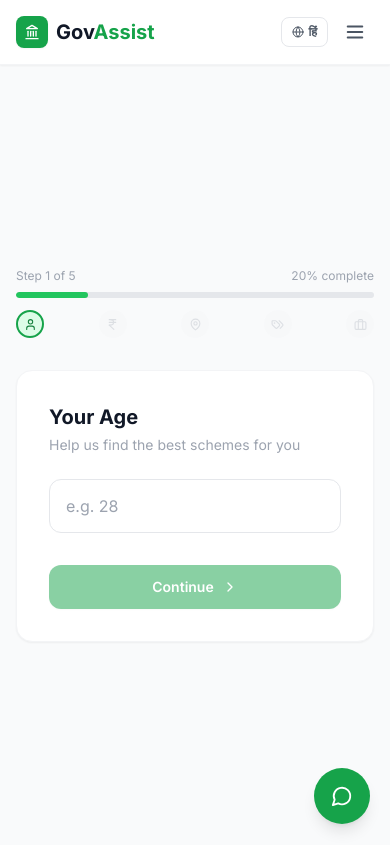
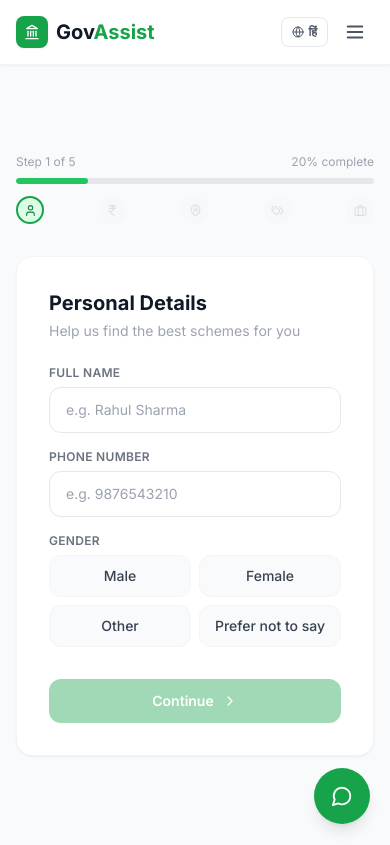
Before and after one commit to Dhruvvv109/GovAssist, a React (Vite) app: page /setup in a window 390 px wide. Built offline with nearby package versions, Linux system fonts and the light colour scheme.

Commit message:
fix: remove deadlines, rewrite ProfileSetup with name/phone/gender + localStorage

```diff
--- a/src/App.jsx
+++ b/src/App.jsx
@@ -6,7 +6,6 @@ import ProfileSetup from './pages/ProfileSetup'
 import Dashboard from './pages/Dashboard'
 import Schemes from './pages/Schemes'
 import SchemeDetails from './pages/SchemeDetails'
-import Deadlines from './pages/Deadlines'
 
 export default function App() {
   return (
@@ -19,7 +18,6 @@ export default function App() {
           <Route path="/dashboard" element={<Dashboard />} />
           <Route path="/schemes" element={<Schemes />} />
           <Route path="/scheme/:id" element={<SchemeDetails />} />
-          <Route path="/deadlines" element={<Deadlines />} />
         </Routes>
         <Chatbot />
       </div>
--- a/src/pages/ProfileSetup.jsx
+++ b/src/pages/ProfileSetup.jsx
@@ -1,36 +1,164 @@
-import { useState } from 'react'
+import { useState, useEffect } from 'react'
 import { useNavigate } from 'react-router-dom'
-import { ChevronRight, ChevronLeft, User, IndianRupee, MapPin, Tags, Briefcase } from 'lucide-react'
+import { ChevronRight, ChevronLeft, User, IndianRupee, MapPin, Tags, Briefcase, Phone, UserCheck, CheckCircle2 } from 'lucide-react'
+
+const PROFILE_KEY = 'govassist_profile'
 
 const STATES = [
-  'Andhra Pradesh','Assam','Bihar','Chhattisgarh','Delhi','Goa','Gujarat',
-  'Haryana','Himachal Pradesh','Jharkhand','Karnataka','Kerala','Madhya Pradesh',
-  'Maharashtra','Manipur','Meghalaya','Odisha','Punjab','Rajasthan','Tamil Nadu',
-  'Telangana','Uttar Pradesh','Uttarakhand','West Bengal',
+  'Andhra Pradesh','Arunachal Pradesh','Assam','Bihar','Chhattisgarh','Delhi','Goa',
+  'Gujarat','Haryana','Himachal Pradesh','Jharkhand','Karnataka','Kerala',
+  'Madhya Pradesh','Maharashtra','Manipur','Meghalaya','Mizoram','Nagaland',
+  'Odisha','Punjab','Rajasthan','Sikkim','Tamil Nadu','Telangana','Tripura',
+  'Uttar Pradesh','Uttarakhand','West Bengal','J&K','Ladakh',
 ]
-
-const CATEGORIES = ['General','OBC','SC','ST','EWS','Minority','Differently Abled']
-const OCCUPATIONS = ['Farmer','Student','Entrepreneur','Government Employee','Private Employee','Self-employed','Homemaker','Unemployed','Any']
-
-const steps = [
-  { id: 1, title: 'Basic Info',   icon: User,         field: 'age',        label: 'Your Age', type: 'number', placeholder: 'e.g. 28' },
-  { id: 2, title: 'Income',      icon: IndianRupee,   field: 'income',     label: 'Annual Family Income (₹)', type: 'number', placeholder: 'e.g. 250000' },
-  { id: 3, title: 'Location',    icon: MapPin,        field: 'state',      label: 'Your State', type: 'select', options: STATES },
-  { id: 4, title: 'Category',   icon: Tags,          field: 'category',   label: 'Social Category', type: 'select', options: CATEGORIES },
-  { id: 5, title: 'Occupation',  icon: Briefcase,     field: 'occupation', label: 'Primary Occupation', type: 'select', options: OCCUPATIONS },
-]
+const CATEGORIES  = ['General','OBC','SC','ST','EWS','Minority','Differently Abled']
+const OCCUPATIONS = ['Farmer','Student','Entrepreneur','Government Employee','Private Employee','Self-employed','Homemaker','Unemployed']
+const GENDERS     = ['Male','Female','Other','Prefer not to say']
 
 export default function ProfileSetup() {
   const navigate = useNavigate()
-  const [step, setStep] = useState(0)
-  const [profile, setProfile] = useState({ age: '', income: '', state: '', category: '', occupation: '' })
+  const [step, setStep]       = useState(0)
   const [loading, setLoading] = useState(false)
+  const [profile, setProfile] = useState(() => {
+    try {
+      const saved = JSON.parse(localStorage.getItem(PROFILE_KEY) || '{}')
+      return {
+        name: saved.name || '', phone: saved.phone || '', gender: saved.gender || '',
+        age: saved.age || '', income: saved.income || '', state: saved.state || '',
+        category: saved.category || '', occupation: saved.occupation || '',
+      }
+    } catch { return { name:'', phone:'', gender:'', age:'', income:'', state:'', category:'', occupation:'' } }
+  })
 
-  const current = steps[step]
-  const progress = ((step + 1) / steps.length) * 100
+  const set = (field, val) => setProfile(p => ({ ...p, [field]: val }))
+
+  const steps = [
+    {
+      title: 'Personal Details', icon: User,
+      fields: ['name','phone','gender'],
+      render: () => (
+        <div className="space-y-4">
+          <div>
+            <label className="block text-xs font-semibold text-gray-500 uppercase tracking-wide mb-1.5">Full Name</label>
+            <input value={profile.name} onChange={e => set('name', e.target.value)}
+              placeholder="e.g. Rahul Sharma"
+              className="w-full px-4 py-3 border border-gray-200 rounded-xl text-sm focus:outline-none focus:border-primary-400 focus:ring-2 focus:ring-primary-100 transition-all" />
+          </div>
+          <div>
+            <label className="block text-xs font-semibold text-gray-500 uppercase tracking-wide mb-1.5">Phone Number</label>
+            <input value={profile.phone} onChange={e => set('phone', e.target.value)}
+              placeholder="e.g. 9876543210" type="tel" maxLength={10}
+              className="w-full px-4 py-3 border border-gray-200 rounded-xl text-sm focus:outline-none focus:border-primary-400 focus:ring-2 focus:ring-primary-100 transition-all" />
+          </div>
+          <div>
+            <label className="block text-xs font-semibold text-gray-500 uppercase tracking-wide mb-1.5">Gender</label>
+            <div className="grid grid-cols-2 gap-2">
+              {GENDERS.map(g => (
+                <button key={g} onClick={() => set('gender', g)}
+                  className={"py-2.5 px-3 rounded-xl text-sm font-medium border transition-all " +
+                    (profile.gender === g ? 'bg-primary-50 border-primary-400 text-primary-700 font-semibold' : 'bg-gray-50 border-gray-100 text-gray-700 hover:border-gray-300')}>
+                  {g}
+                </button>
+              ))}
+            </div>
+          </div>
+        </div>
+      ),
+      canProceed: () => profile.name.trim().length >= 2 && profile.gender !== '',
+    },
+    {
+      title: 'Age & Income', icon: IndianRupee,
+      fields: ['age','income'],
+      render: () => (
+        <div className="space-y-4">
+          <div>
+            <label className="block text-xs font-semibold text-gray-500 uppercase tracking-wide mb-1.5">Your Age</label>
+            <input value={profile.age} onChange={e => set('age', e.target.value)}
+              type="number" placeholder="e.g. 28" min={1} max={120}
+              className="w-full px-4 py-3 border border-gray-200 rounded-xl text-sm focus:outline-none focus:border-primary-400 focus:ring-2 focus:ring-primary-100 transition-all" />
+          </div>
+          <div>
+            <label className="block text-xs font-semibold text-gray-500 uppercase tracking-wide mb-1.5">Annual Family Income (₹)</label>
+            <input value={profile.income} onChange={e => set('income', e.target.value)}
+              type="number" placeholder="e.g. 250000" min={0}
+              className="w-full px-4 py-3 border border-gray-200 rounded-xl text-sm focus:outline-none focus:border-primary-400 focus:ring-2 focus:ring-primary-100 transition-all" />
+            {profile.income && (
+              <p className="text-xs text-gray-400 mt-1.5">
+                ≈ ₹{Math.round(profile.income/12).toLocaleString('en-IN')}/month
+              </p>
+            )}
+          </div>
+        </div>
+      ),
+      canProceed: () => profile.age !== '' && profile.income !== '',
+    },
+    {
+      title: 'Location', icon: MapPin,
+      fields: ['state'],
+      render: () => (
+        <div>
+          <label className="block text-xs font-semibold text-gray-500 uppercase tracking-wide mb-3">Your State / UT</label>
+          <div className="grid grid-cols-2 gap-2 max-h-64 overflow-y-auto pr-1">
+            {STATES.map(s => (
+              <button key={s} onClick={() => set('state', s)}
+                className={"py-2 px-3 rounded-xl text-sm font-medium border text-left transition-all " +
+                  (profile.state === s ? 'bg-primary-50 border-primary-400 text-primary-700 font-semibold' : 'bg-gray-50 border-gray-100 text-gray-700 hover:border-gray-300')}>
+                {s}
+              </button>
+            ))}
+          </div>
+        </div>
+      ),
+      canProceed: () => profile.state !== '',
+    },
+    {
+      title: 'Category', icon: Tags,
+      fields: ['category'],
+      render: () => (
+        <div>
+          <label className="block text-xs font-semibold text-gray-500 uppercase tracking-wide mb-3">Social Category</label>
+          <div className="grid grid-cols-2 gap-2">
+            {CATEGORIES.map(c => (
+              <button key={c} onClick={() => set('category', c)}
+                className={"py-2.5 px-3 rounded-xl text-sm font-medium border transition-all " +
+                  (profile.category === c ? 'bg-primary-50 border-primary-400 text-primary-700 font-semibold' : 'bg-gray-50 border-gray-100 text-gray-700 hover:border-gray-300')}>
+                {c}
+              </button>
+            ))}
+          </div>
+        </div>
+      ),
+      canProceed: () => profile.category !== '',
+    },
+    {
+      title: 'Occupation', icon: Briefcase,
+      fields: ['occupation'],
+      render: () => (
+        <div>
+          <label className="block text-xs font-semibold text-gray-500 uppercase tracking-wide mb-3">Primary Occupation</label>
+          <div className="grid grid-cols-2 gap-2">
+            {OCCUPATIONS.map(o => (
+              <button key={o} onClick={() => set('occupation', o)}
+                className={"py-2.5 px-3 rounded-xl text-sm font-medium border transition-all " +
+                  (profile.occupation === o ? 'bg-primary-50 border-primary-400 text-primary-700 font-semibold' : 'bg-gray-50 border-gray-100 text-gray-700 hover:border-gray-300')}>
+                {o}
+              </button>
+            ))}
+          </div>
+        </div>
+      ),
+      canProceed: () => profile.occupation !== '',
+    },
+  ]
+
+  const current    = steps[step]
+  const progress   = ((step + 1) / steps.length) * 100
+  const canProceed = current.canProceed()
+  const ICONS      = [User, IndianRupee, MapPin, Tags, Briefcase]
 
   const handleSubmit = async () => {
     setLoading(true)
+    localStorage.setItem(PROFILE_KEY, JSON.stringify(profile))
     try {
       const res = await fetch('/api/checkEligibility', {
         method: 'POST',
@@ -46,91 +174,68 @@ export default function ProfileSetup() {
     }
   }
 
-  const canProceed = profile[current.field] !== ''
+  return (
+    <div className="min-h-[calc(100vh-64px)] flex items-center justify-center px-4 py-10 bg-gray-50">
+      <div className="w-full max-w-md">
 
-  return (
-    <div className="min-h-[calc(100vh-64px)] flex items-center justify-center px-4 py-10">
-      <div className="w-full max-w-md">
-        {/* Progress */}
+        {/* Progress bar */}
         <div className="mb-8">
           <div className="flex justify-between text-xs text-gray-400 mb-2">
             <span>Step {step + 1} of {steps.length}</span>
             <span>{Math.round(progress)}% complete</span>
           </div>
           <div className="h-1.5 bg-gray-200 rounded-full overflow-hidden">
-            <div
-              className="h-full bg-primary-500 rounded-full transition-all duration-500"
-              style={{ width: `${progress}%` }}
-            />
+            <div className="h-full bg-primary-500 rounded-full transition-all duration-500" style={{ width: `${progress}%` }} />
           </div>
-          {/* Step indicators */}
           <div className="flex justify-between mt-3">
-            {steps.map((s, i) => (
-              <div key={s.id} className={`flex flex-col items-center gap-1 ${i <= step ? 'opacity-100' : 'opacity-30'}`}>
-                <div className={`w-7 h-7 rounded-full flex items-center justify-center ${i < step ? 'bg-primary-600' : i === step ? 'bg-primary-100 border-2 border-primary-600' : 'bg-gray-100'}`}>
-                  <s.icon size={13} className={i <= step ? i < step ? 'text-white' : 'text-primary-700' : 'text-gray-400'} />
+            {steps.map((s, i) => {
+              const Icon = ICONS[i]
+              return (
+                <div key={i} className={"flex flex-col items-center gap-1 " + (i <= step ? 'opacity-100' : 'opacity-30')}>
+                  <div className={"w-7 h-7 rounded-full flex items-center justify-center " +
+                    (i < step ? 'bg-primary-600' : i === step ? 'bg-primary-100 border-2 border-primary-600' : 'bg-gray-100')}>
+                    {i < step
+                      ? <CheckCircle2 size={13} className="text-white" />
+                      : <Icon size={13} className={i === step ? 'text-primary-700' : 'text-gray-400'} />}
+                  </div>
+                  <span className="text-[10px] text-gray-400 hidden sm:block">{s.title}</span>
                 </div>
-                <span className="text-[10px] text-gray-400 hidden sm:block">{s.title}</span>
-              </div>
-            ))}
+              )
+            })}
           </div>
         </div>
 
         {/* Card */}
         <div className="bg-white rounded-2xl border border-gray-100 shadow-sm p-8">
-          <h2 className="text-xl font-bold text-gray-900 mb-1">{current.label}</h2>
+          <h2 className="text-xl font-bold text-gray-900 mb-1">{current.title}</h2>
           <p className="text-sm text-gray-400 mb-6">Help us find the best schemes for you</p>
 
-          {current.type === 'number' ? (
-            <input
-              type="number"
-              value={profile[current.field]}
-              onChange={e => setProfile({ ...profile, [current.field]: e.target.value })}
-              placeholder={current.placeholder}
-              className="w-full px-4 py-3.5 border border-gray-200 rounded-xl text-base focus:outline-none focus:border-primary-400 focus:ring-2 focus:ring-primary-100 transition-all"
-              min={0}
-            />
-          ) : (
-            <div className="grid grid-cols-2 gap-2">
-              {current.options.map(opt => (
-                <button
-                  key={opt}
-                  onClick={() => setProfile({ ...profile, [current.field]: opt })}
-                  className={`py-2.5 px-3 rounded-xl text-sm font-medium text-left transition-all border ${
-                    profile[current.field] === opt
-                      ? 'bg-primary-50 border-primary-400 text-primary-700 font-semibold'
-                      : 'bg-gray-50 border-gray-100 text-gray-700 hover:border-gray-300'
-                  }`}
-                >
-                  {opt}
-                </button>
-              ))}
-            </div>
-          )}
+          {current.render()}
 
-          {/* Navigation */}
           <div className="flex gap-3 mt-8">
             {step > 0 && (
-              <button
-                onClick={() => setStep(s => s - 1)}
-                className="flex items-center gap-1.5 px-4 py-3 border border-gray-200 rounded-xl text-sm font-medium text-gray-600 hover:bg-gray-50 transition-colors"
-              >
+              <button onClick={() => setStep(s => s - 1)}
+                className="flex items-center gap-1.5 px-4 py-3 border border-gray-200 rounded-xl text-sm font-medium text-gray-600 hover:bg-gray-50 transition-colors">
                 <ChevronLeft size={16} /> Back
               </button>
             )}
             <button
               disabled={!canProceed || loading}
-              onClick={step < steps.length - 1 ? () => setStep(s => s + 1) : handleSubmit}
-              className="flex-1 flex items-center justify-center gap-2 py-3 bg-primary-600 hover:bg-primary-700 disabled:opacity-50 text-white font-semibold rounded-xl text-sm transition-colors shadow-sm"
-            >
-              {loading ? 'Finding schemes...' : step < steps.length - 1 ? (
-                <><span>Continue</span><ChevronRight size={16} /></>
-              ) : (
-                'Show My Schemes 🎉'
-              )}
+              onClick={step < steps.length - 1 ? () => { localStorage.setItem(PROFILE_KEY, JSON.stringify(profile)); setStep(s => s + 1) } : handleSubmit}
+              className="flex-1 flex items-center justify-center gap-2 py-3 bg-primary-600 hover:bg-primary-700 disabled:opacity-40 text-white font-semibold rounded-xl text-sm transition-colors shadow-sm">
+              {loading ? 'Finding schemes...' : step < steps.length - 1
+                ? <><span>Continue</span><ChevronRight size={16} /></>
+                : 'Show My Schemes 🎉'}
             </button>
           </div>
         </div>
+
+        {/* Saved profile hint */}
+        {profile.name && (
+          <p className="text-center text-xs text-gray-400 mt-4">
+            Saving profile for <span className="font-semibold text-gray-600">{profile.name}</span>
+          </p>
+        )}
       </div>
     </div>
   )
```
Also changed, not shown: src/components/Navbar.jsx (+16 -54 lines).
